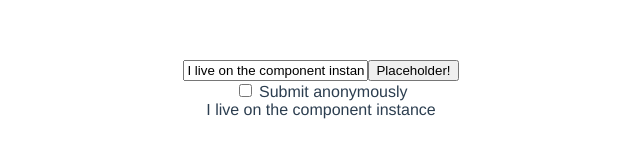
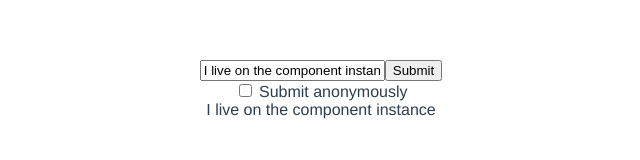
Before and after one commit to alphpkeemik/vuejs-course-basics, a Vue app: page / in a window 1280 px wide. Shown: the top 160 px of the page, without its empty margins (319-959 px from the left). Built offline with nearby package versions, Linux system fonts and the light colour scheme.

Commit message:
add props - no validation

```diff
--- a/src/App.vue
+++ b/src/App.vue
@@ -6,9 +6,7 @@
        @input="onInput"
      />
      <!-- UpperCase helps to distinguish between html extensions and Vue.js component -->
-     <BeautifulButton @click="onSubmit">
-        Submit
-     </BeautifulButton>
+     <BeautifulButton @click="onSubmit" value="Submit" />
      <div>
        <label>
          <input
--- a/src/components/BeautifulButton.vue
+++ b/src/components/BeautifulButton.vue
@@ -1,12 +1,13 @@
 <template>
   <button @click="$emit('click')">
-    Placeholder!
+    {{ value }}
   </button>
 </template>
 
 <script>
 export default {
-  name: 'BeautifulButton'
+  name: 'BeautifulButton',
+  props: ['value']
 }
 </script>
 
```
